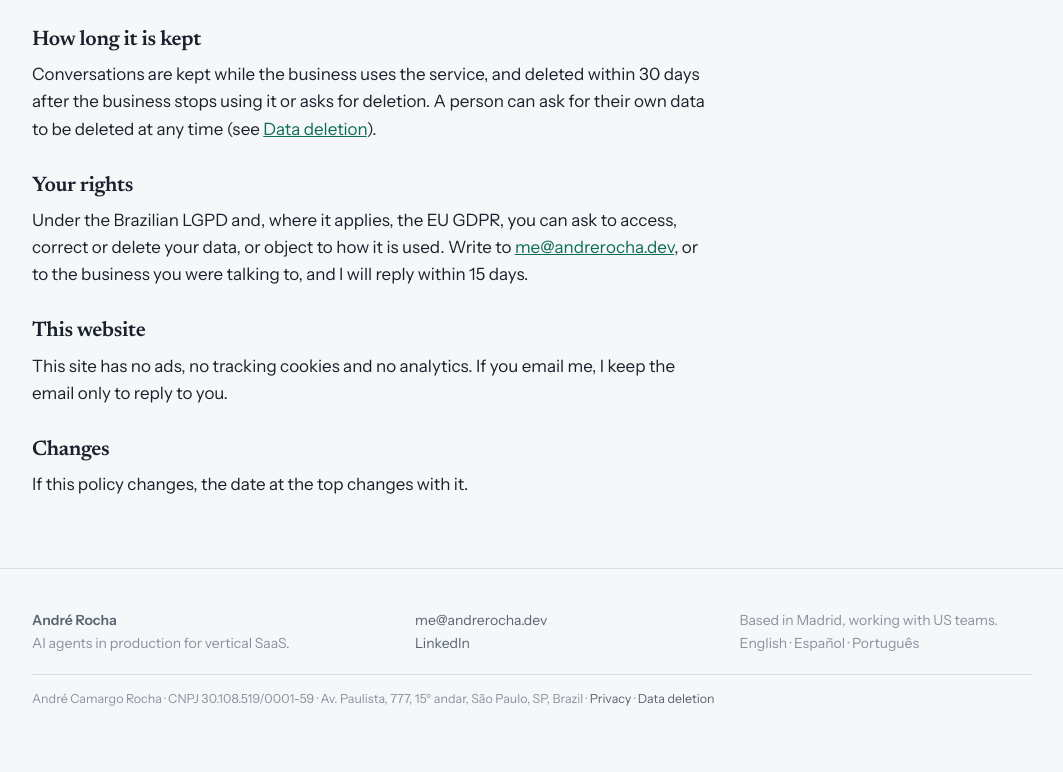
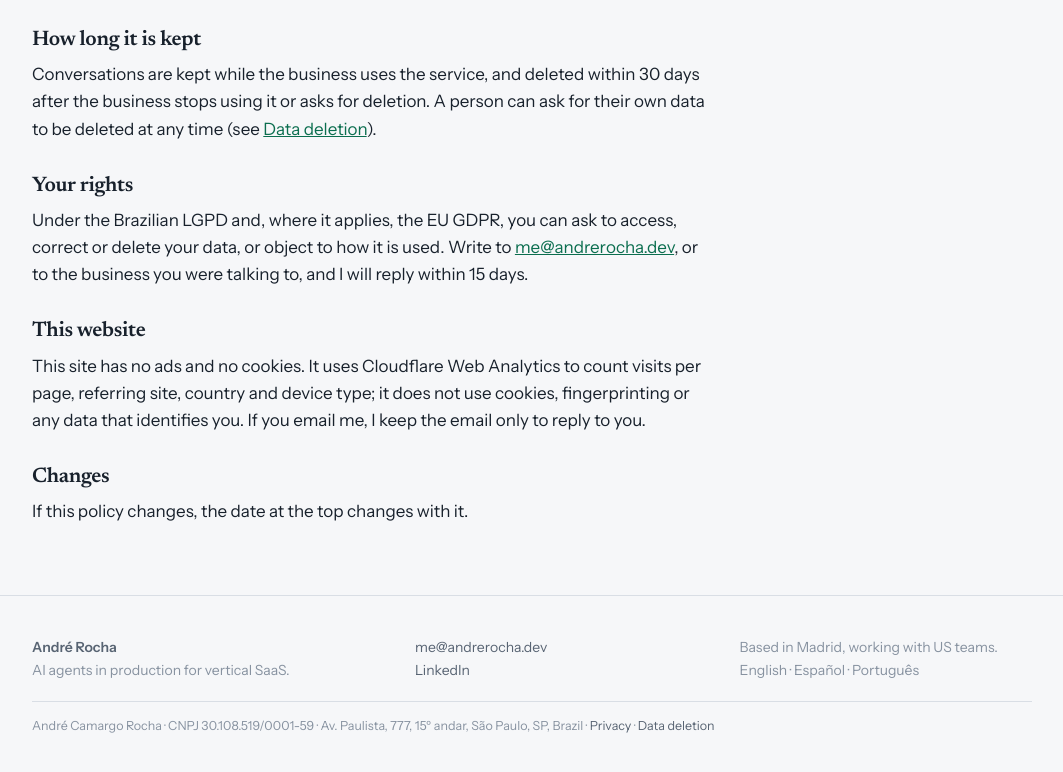
Before and after one commit to andrer0cha/andrerocha.dev, a plain HTML site: page privacy/index.html in a window 1280 px wide. Shown: the part 1177-1949 px from the top of the page, without its empty margins (108-1171 px from the left). Drawn offline with Linux system fonts and the light colour scheme.

Commit message:
Add Cloudflare Web Analytics

```diff
--- a/privacy/index.html
+++ b/privacy/index.html
@@ -62,7 +62,7 @@
   <p>Under the Brazilian LGPD and, where it applies, the EU GDPR, you can ask to access, correct or delete your data, or object to how it is used. Write to <a href="mailto:me@andrerocha.dev">me@andrerocha.dev</a>, or to the business you were talking to, and I will reply within 15 days.</p>
 
   <h2>This website</h2>
-  <p>This site has no ads, no tracking cookies and no analytics. If you email me, I keep the email only to reply to you.</p>
+  <p>This site has no ads and no cookies. It uses Cloudflare Web Analytics to count visits per page, referring site, country and device type; it does not use cookies, fingerprinting or any data that identifies you. If you email me, I keep the email only to reply to you.</p>
 
   <h2>Changes</h2>
   <p>If this policy changes, the date at the top changes with it.</p>
@@ -76,5 +76,6 @@
   </div>
   <div class="legal">André Camargo Rocha · CNPJ 30.108.519/0001-59 · Av. Paulista, 777, 15º andar, São Paulo, SP, Brazil · <a href="../privacy/">Privacy</a> · <a href="../data-deletion/">Data deletion</a></div>
 </div></footer>
+<!-- Cloudflare Web Analytics --><script type='module' src='https://static.cloudflareinsights.com/beacon.min.js' data-cf-beacon='{"token": "aa66e64a8d384680bc3206654fdec401"}'></script><!-- End Cloudflare Web Analytics -->
 </body>
 </html>
```
Also changed, not shown: about/index.html (+1 -0 lines), agents/cleaning/index.html (+1 -0 lines), agents/index.html (+1 -0 lines), data-deletion/index.html (+1 -0 lines), index.html (+1 -0 lines), pilot/index.html (+1 -0 lines), writing/index.html (+1 -0 lines).
